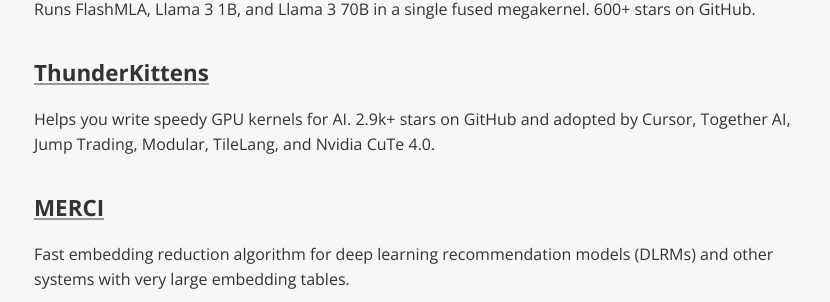
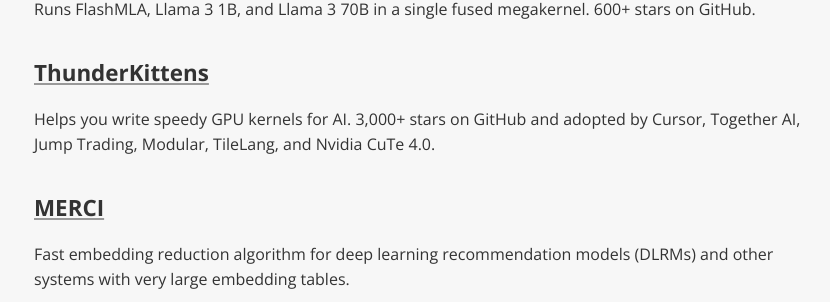
Before and after one commit to StuartSul/StuartSul.github.io_src, a Jekyll site: the page built from index.html, in a window 1280 px wide and 900 px high, scrolled down 2300 px. Shown: the part 152-454 px from the top of the window, without its empty margins (216-1046 px from the left). Built offline with Jekyll 4.4.1, drawn with Linux system fonts in a browser that asks for light colours.

Commit message:
Update stars ✨

```diff
--- a/_includes/about.md
+++ b/_includes/about.md
@@ -52,7 +52,7 @@
 Runs FlashMLA, Llama 3 1B, and Llama 3 70B in a single fused megakernel. 600+ stars on GitHub.
 
 ## [ThunderKittens](https://github.com/HazyResearch/ThunderKittens)
-Helps you write speedy GPU kernels for AI. 2.9k+ stars on GitHub and adopted by Cursor, Together AI, Jump Trading, Modular, TileLang, and Nvidia CuTe 4.0.
+Helps you write speedy GPU kernels for AI. 3,000+ stars on GitHub and adopted by Cursor, Together AI, Jump Trading, Modular, TileLang, and Nvidia CuTe 4.0.
 
 ## [MERCI](https://github.com/SNU-ARC/MERCI)
 Fast embedding reduction algorithm for deep learning recommendation models (DLRMs) and other systems with very large embedding tables.
```
